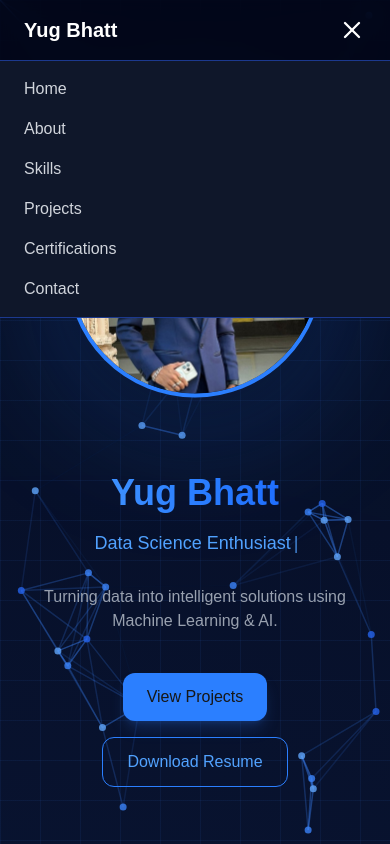
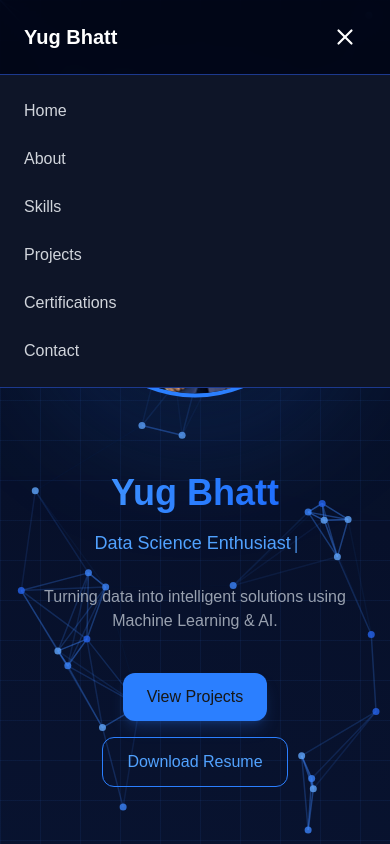
Before and after one commit to Yug-Bhatt/ai-ml-portfolio, a Next.js app: page / in a window 390 px wide. Both pictures are taken after a click on the button 352 px from the left and 30 px from the top of the page. Shown: the top 844 px of the page. Built offline with nearby package versions, Linux system fonts and the light colour scheme.

Commit message:
mobile navbar changes

```diff
--- a/components/Navbar.tsx
+++ b/components/Navbar.tsx
@@ -7,8 +7,10 @@ export default function Navbar() {
   const [open, setOpen] = useState(false);
 
   return (
-    <nav className="fixed top-0 w-full z-50 bg-[#020617]/80 backdrop-blur-md border-b border-blue-900">
-      <div className="max-w-6xl mx-auto px-6 py-4 flex items-center justify-between">
+    <nav className="fixed top-0 left-0 right-0 z-50 bg-[#020617]/90 backdrop-blur-md border-b border-blue-900">
+
+      {/* Container */}
+      <div className="max-w-7xl mx-auto px-6 sm:px-8 lg:px-12 py-4 flex items-center justify-between">
 
         {/* Logo */}
         <h1 className="text-xl font-bold text-white">
@@ -25,18 +27,18 @@ export default function Navbar() {
           <a href="#contact" className="hover:text-blue-400 transition">Contact</a>
         </div>
 
-        {/* Mobile Menu Button */}
+        {/* Mobile Button */}
         <button
-          className="md:hidden text-white"
           onClick={() => setOpen(!open)}
+          className="md:hidden text-white p-2 rounded-md hover:bg-blue-500/10 transition"
         >
-          {open ? <X size={28} /> : <Menu size={28} />}
+          {open ? <X size={26} /> : <Menu size={26} />}
         </button>
       </div>
 
       {/* Mobile Dropdown */}
       {open && (
-        <div className="md:hidden bg-[#0f172a] border-t border-blue-900 px-6 py-4 flex flex-col gap-4 text-gray-300">
+        <div className="md:hidden bg-[#0f172a]/95 backdrop-blur-lg border-t border-blue-900 px-6 py-6 flex flex-col gap-6 text-gray-300">
           <a href="#home" onClick={() => setOpen(false)}>Home</a>
           <a href="#about" onClick={() => setOpen(false)}>About</a>
           <a href="#skills" onClick={() => setOpen(false)}>Skills</a>
```
